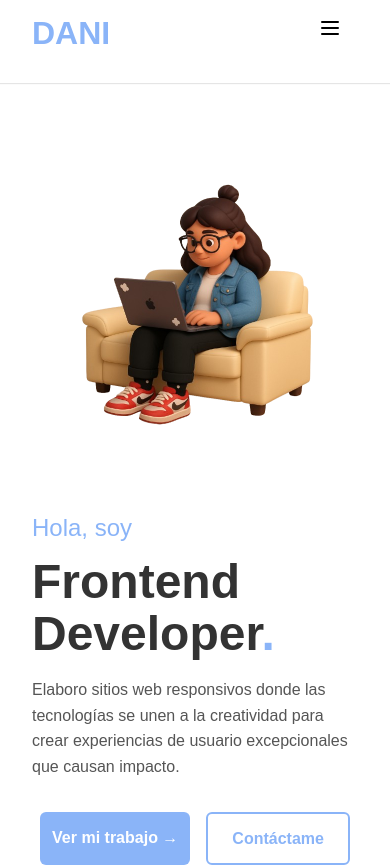
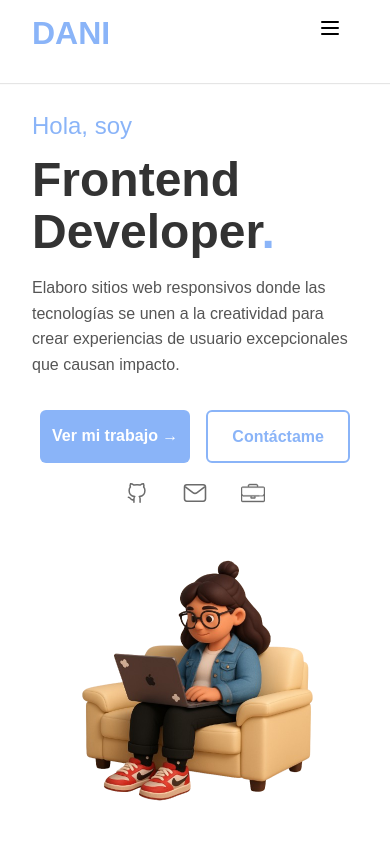
Before and after one commit to rodriguezddev/porfolio, an Astro site: page / in a window 390 px wide. Shown: the top 868 px of the page. Built offline with nearby package versions, Linux system fonts and the light colour scheme; Astro itself is replaced by a stand-in of ours; a web font is replaced by a local one.

Commit message:
portafolio mobile

```diff
--- a/src/components/Hero.astro
+++ b/src/components/Hero.astro
@@ -260,8 +260,9 @@ let currentTranslationServer = translations[currentLanguageServer];
     }
 
     .hero-image-container-modern {
-      order: -1;
-      margin-bottom: 1.5rem;
+        order: 0;
+        margin-bottom: 1.5rem;
+        margin-top: 1rem;
     }
 
     .profile-image-modern {
@@ -282,5 +283,10 @@ let currentTranslationServer = translations[currentLanguageServer];
       justify-content: center;
       margin-top: 1rem; /* Adjusted margin */
     }
+
+    .hero-modern-gradient {
+      padding: 0rem 2rem;
+      margin-top: 0rem!important;
+    }
   }
 </style>
```
